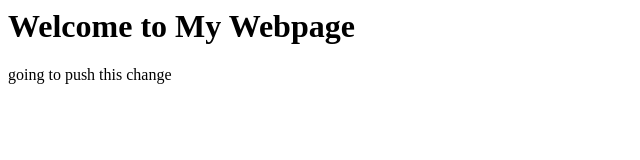
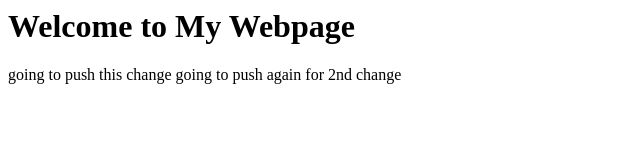
Before and after one commit to leoeric/nus_project, a plain HTML site: page index.html in a window 1280 px wide. Shown: the whole page, without its empty margins (0-640 px from the left). Drawn offline with Linux system fonts and the light colour scheme.

Commit message:
this is my second commit

```diff
--- a/index.html
+++ b/index.html
@@ -5,5 +5,6 @@
     <body>
         <h1>Welcome to My Webpage</h1>
         going to push this change
+        going to push again for 2nd change
     </body>
 </html>
```
